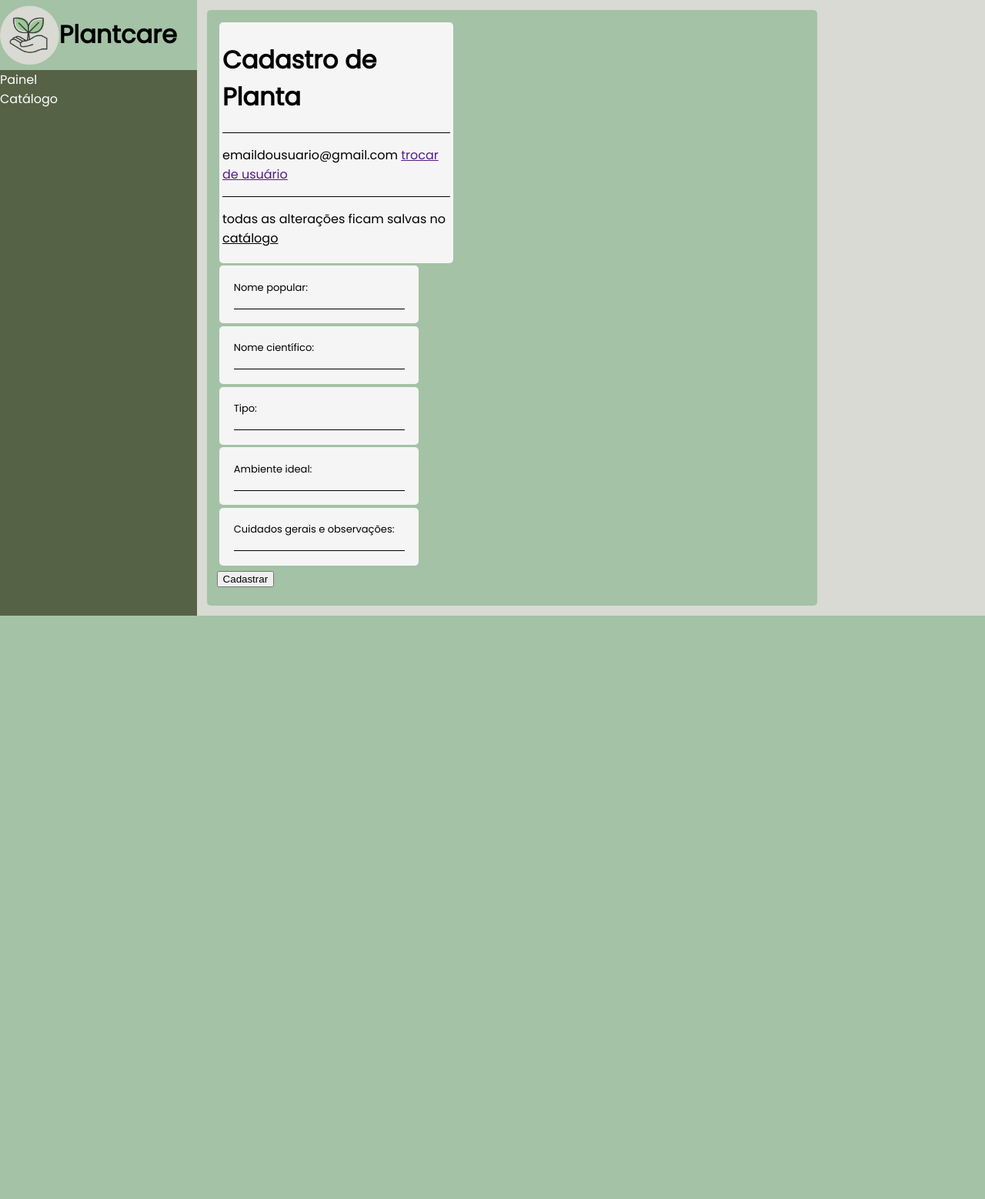
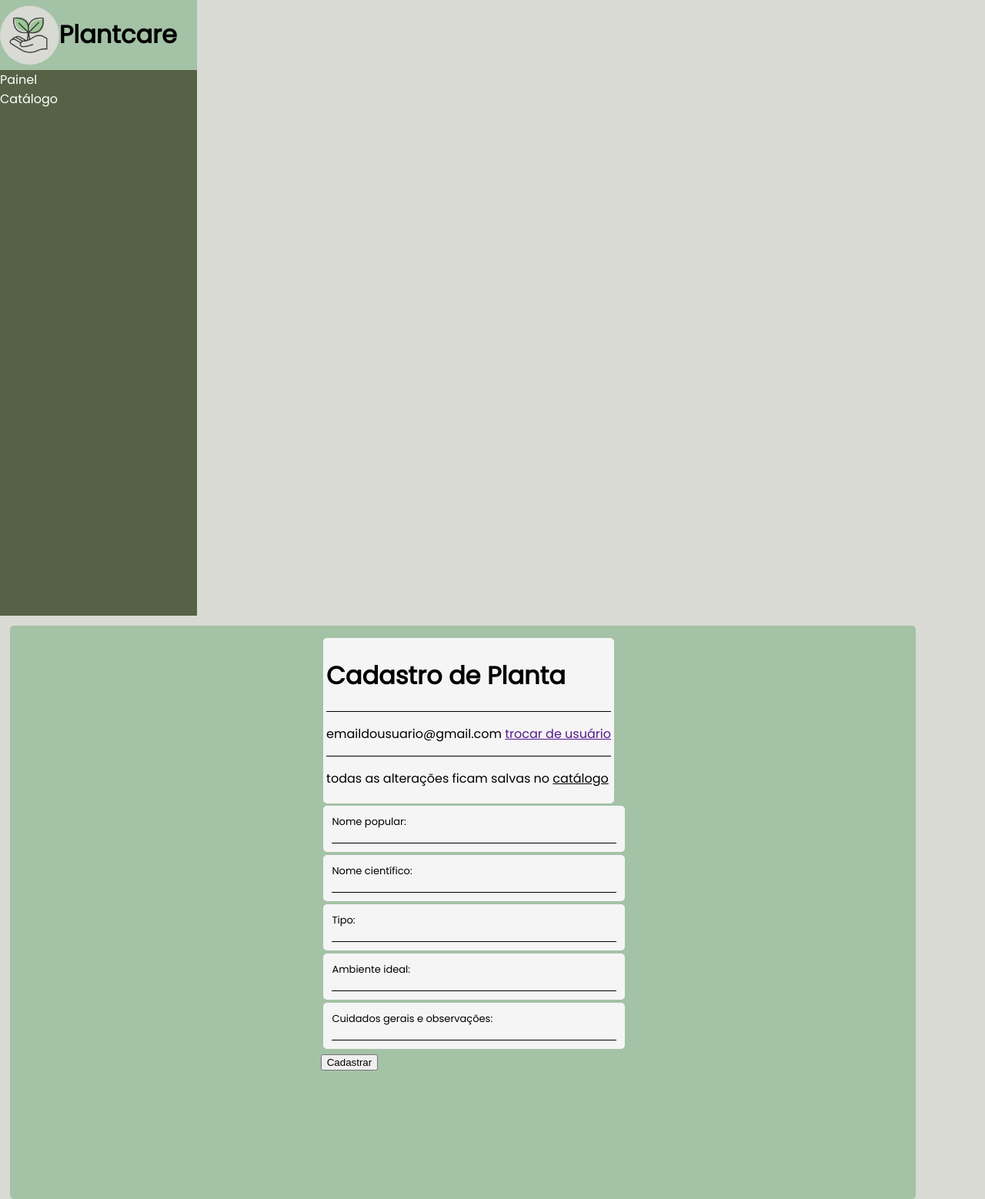
Before and after one commit to V1TOR-P3SSOA/TRABALHO-FINAL, a PHP site: page /codigo/cadastro_planta_form.php in a window 1280 px wide. Shown: the whole page at 77% size. Before the commit the page ends 800 px from the top, so only its background shows below. Run offline with PHP 8.4, Linux system fonts and the light colour scheme; a user stored in the database is signed in.

Commit message:
estilizações não finalizadas

```diff
--- a/assets/estilo/style_cadastro_planta.css
+++ b/assets/estilo/style_cadastro_planta.css
@@ -2,12 +2,13 @@
     margin: 0;
     padding: 0;
     box-sizing: border-box;
+    display: flex;
+    flex-direction: row;
     font-family: 'Poppins', sans-serif;
     background-color: #D8DAD3;
 }
 
 #dashboard {
-    display: flex;
     height: 100vh;
     width: 100%;
 }
@@ -28,9 +29,9 @@
     width: 30%;
     height: 30%;
 }
-
 #cadastro_planta_container {
-    width: 60%;
+    width: 90%;
+    height: 90%;
     background-color: #A4C2A5;
     margin-left: 20%;
     padding: 1%;
@@ -38,12 +39,13 @@
     border-radius: 5px;
     display: flex;
     flex-direction: column;
-    align-items: start;
+    align-items: center;
+    text-align: left;
 }
 
 #cadastro_header{
     background-color: #F5F5F5;
-    width: 80%;
+    width: 100%;
     border-radius: 5px;
     padding: 1%;
     margin: 1%;
@@ -60,10 +62,10 @@
 
 .campo{
     background-color: #F5F5F5;
-    width: 60%;
+    width: 100%;
     margin: 1%;
     border-radius: 5px;
-    padding: 5%;
+    padding: 3%;
     display: flex;
     flex-direction: column;
     justify-content: left;
@@ -84,3 +86,11 @@
     color: #ffffff;
     text-decoration: none;
 }
+
+#erro{
+    color: #ff0000;
+}
+
+#aviso{
+    color: #84e987;
+}
```
